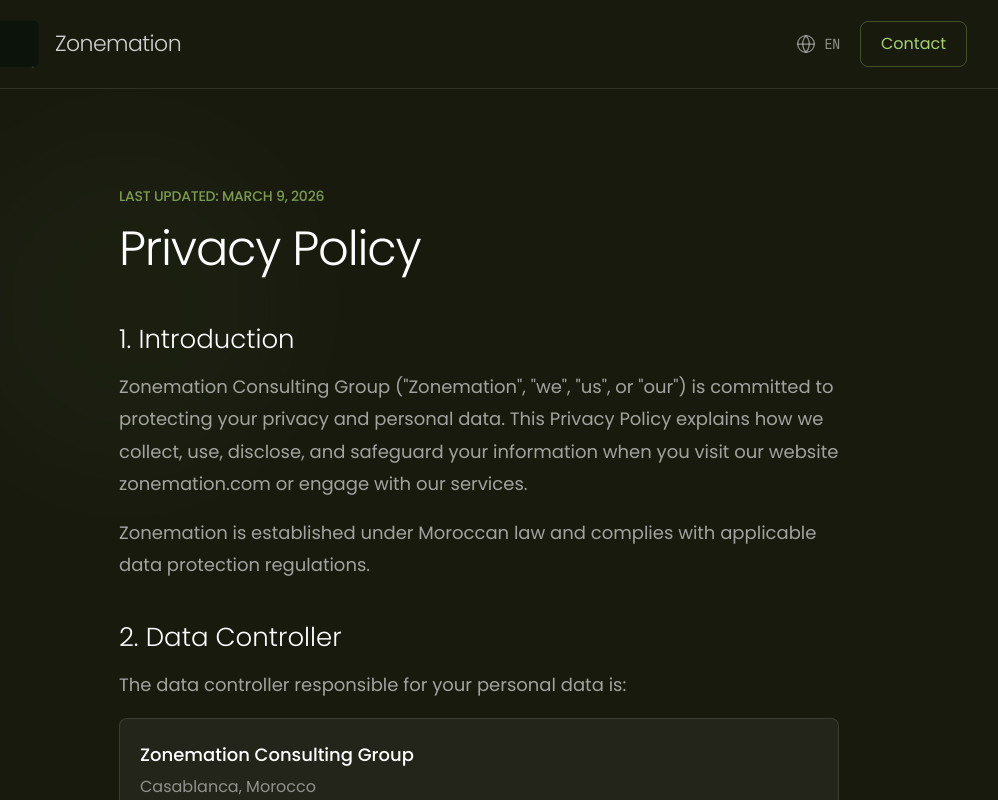
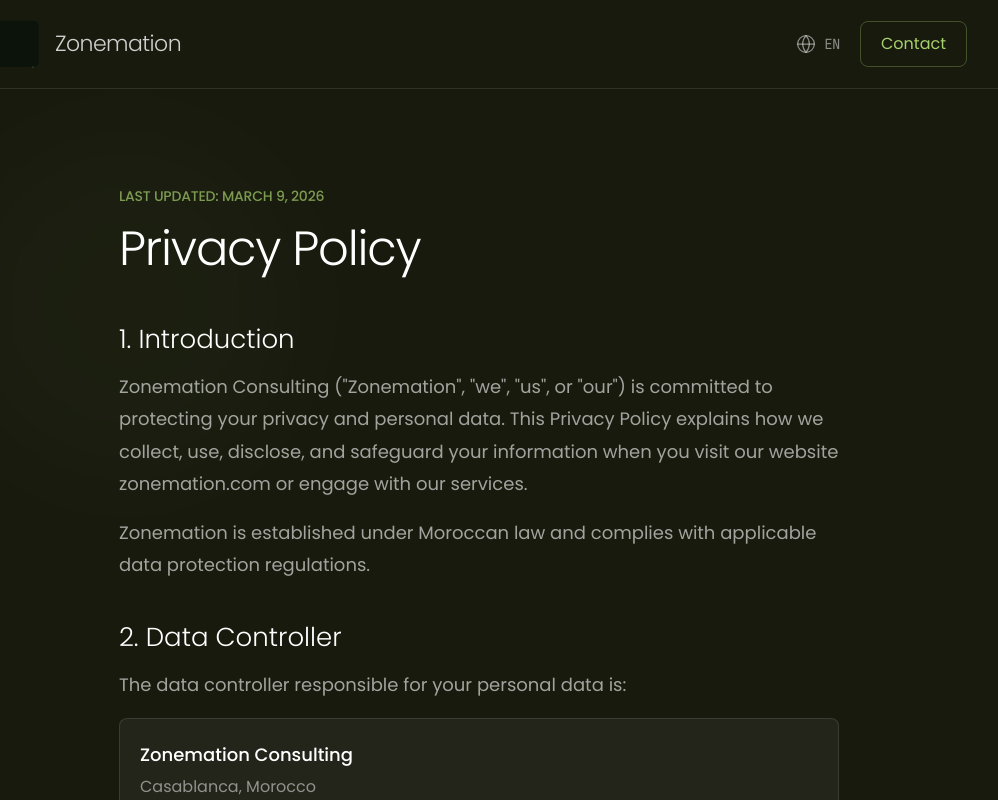
Before and after one commit to stntr660/zonemation-website, a Next.js app: page /en/privacy-policy in a window 1280 px wide. Shown: the top 800 px of the page, without its empty margins (161-1159 px from the left). Built offline with nearby package versions, Linux system fonts and the light colour scheme.

Commit message:
chore(brand): rename "Zonemation Consulting Group" to "Zonemation Consulting" (#6)

```diff
--- a/src/app/(frontend)/[locale]/invoice/verify/[token]/page.tsx
+++ b/src/app/(frontend)/[locale]/invoice/verify/[token]/page.tsx
@@ -42,7 +42,7 @@
         </div>
 
         <p className="text-white/40 text-base mb-8">
-          Ce document est une facture authentique emise par Zonemation Consulting Group.
+          Ce document est une facture authentique emise par Zonemation Consulting.
         </p>
 
         <div className="space-y-4 text-base">
--- a/src/app/(frontend)/[locale]/legal/page.tsx
+++ b/src/app/(frontend)/[locale]/legal/page.tsx
@@ -4,7 +4,7 @@
 
 export const metadata: Metadata = {
   title: 'Legal Notice - Zonemation',
-  description: 'Legal notice and regulatory information for Zonemation Consulting Group.',
+  description: 'Legal notice and regulatory information for Zonemation Consulting.',
 }
 
 function Section({ title, children }: { title: string; children: React.ReactNode }) {
@@ -32,7 +32,7 @@
       <div className="space-y-0">
         <Section title={t('s1Title')}>
           <InfoBox>
-            <p className="text-white font-medium mb-2">Zonemation Consulting Group</p>
+            <p className="text-white font-medium mb-2">Zonemation Consulting</p>
             <div className="space-y-1 text-lg">
               <p><span className="text-white/80">{t('s1legalForm')}:</span> {t('s1legalFormValue')}</p>
               <p><span className="text-white/80">{t('s1headquarters')}:</span> {t('s1headquartersValue')}</p>
--- a/src/app/(frontend)/[locale]/privacy-policy/page.tsx
+++ b/src/app/(frontend)/[locale]/privacy-policy/page.tsx
@@ -38,7 +38,7 @@
         <Section title={t('s2Title')}>
           <p>{t('s2p1')}</p>
           <InfoBox>
-            <p className="text-white font-medium">Zonemation Consulting Group</p>
+            <p className="text-white font-medium">Zonemation Consulting</p>
             <p className="text-white/50 text-lg mt-1">Casablanca, Morocco</p>
             <p className="text-white/50 text-lg">Email: hello@zonemation.com</p>
             <p className="text-white/50 text-lg">{t('phone')}: +212 6 61 90 30 77</p>
@@ -122,7 +122,7 @@
 
         <Section title={t('s12Title')}>
           <InfoBox>
-            <p className="text-white font-medium">Zonemation Consulting Group</p>
+            <p className="text-white font-medium">Zonemation Consulting</p>
             <p className="text-white/50 text-lg mt-1">Email: hello@zonemation.com</p>
             <p className="text-white/50 text-lg">{t('phone')}: +212 6 61 90 30 77</p>
           </InfoBox>
--- a/src/components/footer.tsx
+++ b/src/components/footer.tsx
@@ -107,7 +107,7 @@
         {/* Copyright */}
         <div className="pt-2 border-t border-gray-200 dark:border-gray-700">
           <p className="text-xs text-gray-600 dark:text-gray-400">
-            &copy; {new Date().getFullYear()} Zonemation Consulting Group. All rights reserved.
+            &copy; {new Date().getFullYear()} Zonemation Consulting. All rights reserved.
           </p>
         </div>
       </div>
--- a/src/messages/ar.json
+++ b/src/messages/ar.json
@@ -116,7 +116,7 @@
     "lastUpdated": "آخر تحديث: 9 مارس 2026",
     "phone": "الهاتف",
     "s1Title": "1. مقدمة",
-    "s1p1": "تلتزم Zonemation Consulting Group (\"زونميشن\"، \"نحن\"، \"لنا\") بحماية خصوصيتك وبياناتك الشخصية. توضح سياسة الخصوصية هذه كيفية جمعنا واستخدامنا وكشفنا وحمايتنا لمعلوماتك عند زيارة موقعنا zonemation.com أو التعامل مع خدماتنا.",
+    "s1p1": "تلتزم Zonemation Consulting (\"زونميشن\"، \"نحن\"، \"لنا\") بحماية خصوصيتك وبياناتك الشخصية. توضح سياسة الخصوصية هذه كيفية جمعنا واستخدامنا وكشفنا وحمايتنا لمعلوماتك عند زيارة موقعنا zonemation.com أو التعامل مع خدماتنا.",
     "s1p2": "تأسست زونميشن بموجب القانون المغربي وتمتثل للوائح حماية البيانات المعمول بها.",
     "s2Title": "2. المسؤول عن المعالجة",
     "s2p1": "المسؤول عن معالجة بياناتك الشخصية هو:",
@@ -237,7 +237,7 @@
     "s3p1": "جميع محتويات هذا الموقع هي ملك لزونميشن أو مرخصيها ومحمية بقوانين الملكية الفكرية المغربية والدولية، بما في ذلك القانون رقم 2-00 المتعلق بحقوق المؤلف والحقوق المجاورة.",
     "s3p2": "لا يجوز لك إعادة إنتاج أو توزيع أو تعديل أو عرض أو نشر أو إنشاء أعمال مشتقة من أي محتوى دون موافقة خطية مسبقة.",
     "s4Title": "4. العلامات التجارية",
-    "s4p1": "\"زونميشن\"، شعار زونميشن، وجميع الأسماء والشعارات والتصاميم ذات الصلة هي علامات تجارية لـ Zonemation Consulting Group. لا يجوز لك استخدام هذه العلامات دون إذن خطي مسبق.",
+    "s4p1": "\"زونميشن\"، شعار زونميشن، وجميع الأسماء والشعارات والتصاميم ذات الصلة هي علامات تجارية لـ Zonemation Consulting. لا يجوز لك استخدام هذه العلامات دون إذن خطي مسبق.",
     "s5Title": "5. المحتوى والتحليلات",
     "s5p1": "المقالات والتقارير ودراسات الحالة والمحتويات الأخرى مقدمة لأغراض إعلامية عامة فقط ولا تشكل نصيحة مهنية. أي اعتماد على هذا المحتوى يكون على مسؤوليتك الخاصة.",
     "s6Title": "6. روابط الطرف الثالث",
@@ -265,7 +265,7 @@
     "s1email": "البريد الإلكتروني",
     "s1website": "الموقع الإلكتروني",
     "s2Title": "2. مدير النشر",
-    "s2p1": "مدير نشر موقع zonemation.com هو الممثل القانوني لـ Zonemation Consulting Group.",
+    "s2p1": "مدير نشر موقع zonemation.com هو الممثل القانوني لـ Zonemation Consulting.",
     "s3Title": "3. الاستضافة",
     "s3p1": "يتم استضافة الموقع بواسطة خدمات استضافة سحابية احترافية تضمن الأمان والتوفر والأداء.",
     "s4Title": "4. الملكية الفكرية",
--- a/src/messages/en.json
+++ b/src/messages/en.json
@@ -3,7 +3,7 @@
     "contact": "Contact"
   },
   "footer": {
-    "copyright": "Zonemation Consulting Group",
+    "copyright": "Zonemation Consulting",
     "privacy": "Privacy",
     "terms": "Terms",
     "cookies": "Cookies",
@@ -116,7 +116,7 @@
     "lastUpdated": "Last updated: March 9, 2026",
     "phone": "Phone",
     "s1Title": "1. Introduction",
-    "s1p1": "Zonemation Consulting Group (\"Zonemation\", \"we\", \"us\", or \"our\") is committed to protecting your privacy and personal data. This Privacy Policy explains how we collect, use, disclose, and safeguard your information when you visit our website zonemation.com or engage with our services.",
+    "s1p1": "Zonemation Consulting (\"Zonemation\", \"we\", \"us\", or \"our\") is committed to protecting your privacy and personal data. This Privacy Policy explains how we collect, use, disclose, and safeguard your information when you visit our website zonemation.com or engage with our services.",
     "s1p2": "Zonemation is established under Moroccan law and complies with applicable data protection regulations.",
     "s2Title": "2. Data Controller",
     "s2p1": "The data controller responsible for your personal data is:",
@@ -237,7 +237,7 @@
     "s3p1": "All content on this Site is the property of Zonemation or its licensors and is protected by Moroccan and international intellectual property laws, including Law No. 2-00 on Copyright and Related Rights.",
     "s3p2": "You may not reproduce, distribute, modify, display, publish, or create derivative works from any content without prior written consent.",
     "s4Title": "4. Trademarks",
-    "s4p1": "\"Zonemation\", the Zonemation logo, and all related names, logos, and designs are trademarks of Zonemation Consulting Group. You may not use such marks without prior written permission.",
+    "s4p1": "\"Zonemation\", the Zonemation logo, and all related names, logos, and designs are trademarks of Zonemation Consulting. You may not use such marks without prior written permission.",
     "s5Title": "5. Content and Insights",
     "s5p1": "Articles, reports, case studies, and other content are provided for general informational purposes only and do not constitute professional advice. Any reliance on such content is at your own risk.",
     "s6Title": "6. Third-Party Links",
@@ -265,7 +265,7 @@
     "s1email": "Email",
     "s1website": "Website",
     "s2Title": "2. Publication Director",
-    "s2p1": "The publication director of zonemation.com is the legal representative of Zonemation Consulting Group.",
+    "s2p1": "The publication director of zonemation.com is the legal representative of Zonemation Consulting.",
     "s3Title": "3. Hosting",
     "s3p1": "The site is hosted by professional cloud hosting services ensuring security, availability, and performance.",
     "s4Title": "4. Intellectual Property",
--- a/src/messages/es.json
+++ b/src/messages/es.json
@@ -3,7 +3,7 @@
     "contact": "Contacto"
   },
   "footer": {
-    "copyright": "Zonemation Consulting Group",
+    "copyright": "Zonemation Consulting",
     "privacy": "Privacidad",
     "terms": "Terminos",
     "cookies": "Cookies",
@@ -116,7 +116,7 @@
     "lastUpdated": "Ultima actualizacion: 9 de marzo de 2026",
     "phone": "Telefono",
     "s1Title": "1. Introduccion",
-    "s1p1": "Zonemation Consulting Group (\"Zonemation\", \"nosotros\", \"nuestro\") se compromete a proteger su privacidad y datos personales. Esta Politica de Privacidad explica como recopilamos, usamos, divulgamos y protegemos su informacion cuando visita nuestro sitio zonemation.com o utiliza nuestros servicios.",
+    "s1p1": "Zonemation Consulting (\"Zonemation\", \"nosotros\", \"nuestro\") se compromete a proteger su privacidad y datos personales. Esta Politica de Privacidad explica como recopilamos, usamos, divulgamos y protegemos su informacion cuando visita nuestro sitio zonemation.com o utiliza nuestros servicios.",
     "s1p2": "Zonemation esta establecida bajo la legislacion marroqui y cumple con las regulaciones de proteccion de datos aplicables.",
     "s2Title": "2. Responsable del tratamiento",
     "s2p1": "El responsable del tratamiento de sus datos personales es:",
@@ -237,7 +237,7 @@
     "s3p1": "Todo el contenido de este Sitio es propiedad de Zonemation o sus licenciantes y esta protegido por las leyes de propiedad intelectual marroquies e internacionales, incluida la Ley n. 2-00 sobre Derechos de Autor y Derechos Conexos.",
     "s3p2": "No puede reproducir, distribuir, modificar, mostrar, publicar ni crear obras derivadas de ningun contenido sin consentimiento previo por escrito.",
     "s4Title": "4. Marcas registradas",
-    "s4p1": "\"Zonemation\", el logotipo de Zonemation y todos los nombres, logotipos y disenos relacionados son marcas registradas de Zonemation Consulting Group. No puede utilizar dichas marcas sin permiso previo por escrito.",
+    "s4p1": "\"Zonemation\", el logotipo de Zonemation y todos los nombres, logotipos y disenos relacionados son marcas registradas de Zonemation Consulting. No puede utilizar dichas marcas sin permiso previo por escrito.",
     "s5Title": "5. Contenido y analisis",
     "s5p1": "Los articulos, informes, casos de estudio y demas contenidos se proporcionan unicamente con fines informativos generales y no constituyen asesoramiento profesional. Cualquier confianza depositada en dicho contenido es bajo su propio riesgo.",
     "s6Title": "6. Enlaces de terceros",
@@ -265,7 +265,7 @@
     "s1email": "Email",
     "s1website": "Sitio web",
     "s2Title": "2. Director de publicacion",
-    "s2p1": "El director de publicacion de zonemation.com es el representante legal de Zonemation Consulting Group.",
+    "s2p1": "El director de publicacion de zonemation.com es el representante legal de Zonemation Consulting.",
     "s3Title": "3. Alojamiento",
     "s3p1": "El sitio esta alojado en servicios de alojamiento en la nube profesionales que garantizan la seguridad, disponibilidad y rendimiento.",
     "s4Title": "4. Propiedad intelectual",
--- a/src/messages/fr.json
+++ b/src/messages/fr.json
@@ -3,7 +3,7 @@
     "contact": "Contact"
   },
   "footer": {
-    "copyright": "Zonemation Consulting Group",
+    "copyright": "Zonemation Consulting",
     "privacy": "Confidentialite",
     "terms": "Conditions",
     "cookies": "Cookies",
@@ -116,7 +116,7 @@
     "lastUpdated": "Derniere mise a jour : 9 mars 2026",
     "phone": "Telephone",
     "s1Title": "1. Introduction",
-    "s1p1": "Zonemation Consulting Group (\"Zonemation\", \"nous\", \"notre\") s'engage a proteger votre vie privee et vos donnees personnelles. Cette Politique de confidentialite explique comment nous collectons, utilisons, divulguons et protegeons vos informations lorsque vous visitez notre site zonemation.com ou faites appel a nos services.",
+    "s1p1": "Zonemation Consulting (\"Zonemation\", \"nous\", \"notre\") s'engage a proteger votre vie privee et vos donnees personnelles. Cette Politique de confidentialite explique comment nous collectons, utilisons, divulguons et protegeons vos informations lorsque vous visitez notre site zonemation.com ou faites appel a nos services.",
     "s1p2": "Zonemation est etablie en vertu du droit marocain et se conforme aux reglementations applicables en matiere de protection des donnees.",
     "s2Title": "2. Responsable du traitement",
     "s2p1": "Le responsable du traitement de vos donnees personnelles est :",
@@ -237,7 +237,7 @@
     "s3p1": "Tout le contenu de ce Site est la propriete de Zonemation ou de ses concedants de licence et est protege par les lois marocaines et internationales sur la propriete intellectuelle, y compris la Loi n. 2-00 relative aux droits d'auteur et droits voisins.",
     "s3p2": "Vous ne pouvez pas reproduire, distribuer, modifier, afficher, publier ou creer des oeuvres derivees a partir de tout contenu sans consentement ecrit prealable.",
     "s4Title": "4. Marques",
-    "s4p1": "\"Zonemation\", le logo Zonemation et tous les noms, logos et designs associes sont des marques de Zonemation Consulting Group. Vous ne pouvez pas utiliser ces marques sans autorisation ecrite prealable.",
+    "s4p1": "\"Zonemation\", le logo Zonemation et tous les noms, logos et designs associes sont des marques de Zonemation Consulting. Vous ne pouvez pas utiliser ces marques sans autorisation ecrite prealable.",
     "s5Title": "5. Contenu et analyses",
     "s5p1": "Les articles, rapports, etudes de cas et autres contenus sont fournis a titre d'information generale uniquement et ne constituent pas un conseil professionnel. Toute confiance accordee a ce contenu est a vos propres risques.",
     "s6Title": "6. Liens tiers",
@@ -265,7 +265,7 @@
     "s1email": "Email",
     "s1website": "Site web",
     "s2Title": "2. Directeur de la publication",
-    "s2p1": "Le directeur de la publication du site zonemation.com est le representant legal de Zonemation Consulting Group.",
+    "s2p1": "Le directeur de la publication du site zonemation.com est le representant legal de Zonemation Consulting.",
     "s3Title": "3. Hebergement",
     "s3p1": "Le site est heberge par des services d'hebergement cloud professionnels assurant la securite, la disponibilite et la performance du site.",
     "s4Title": "4. Propriete intellectuelle",
```
